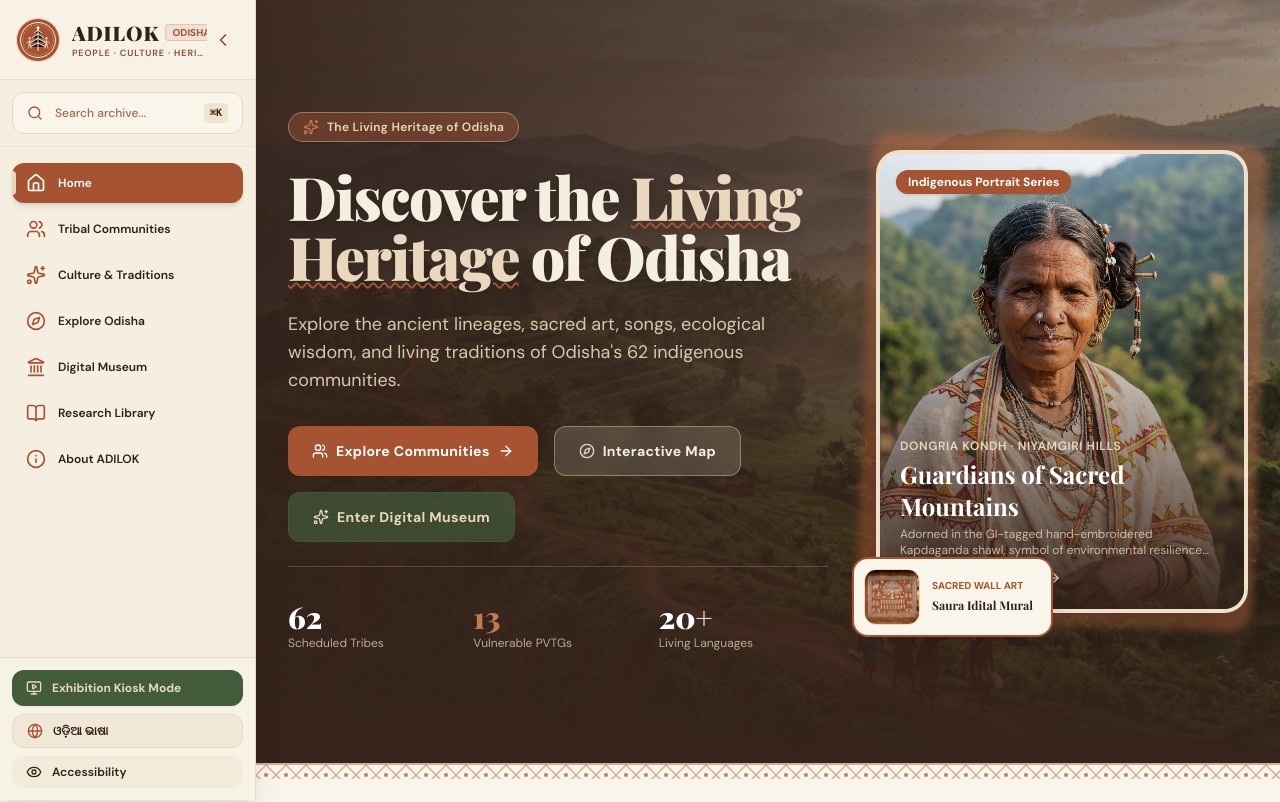
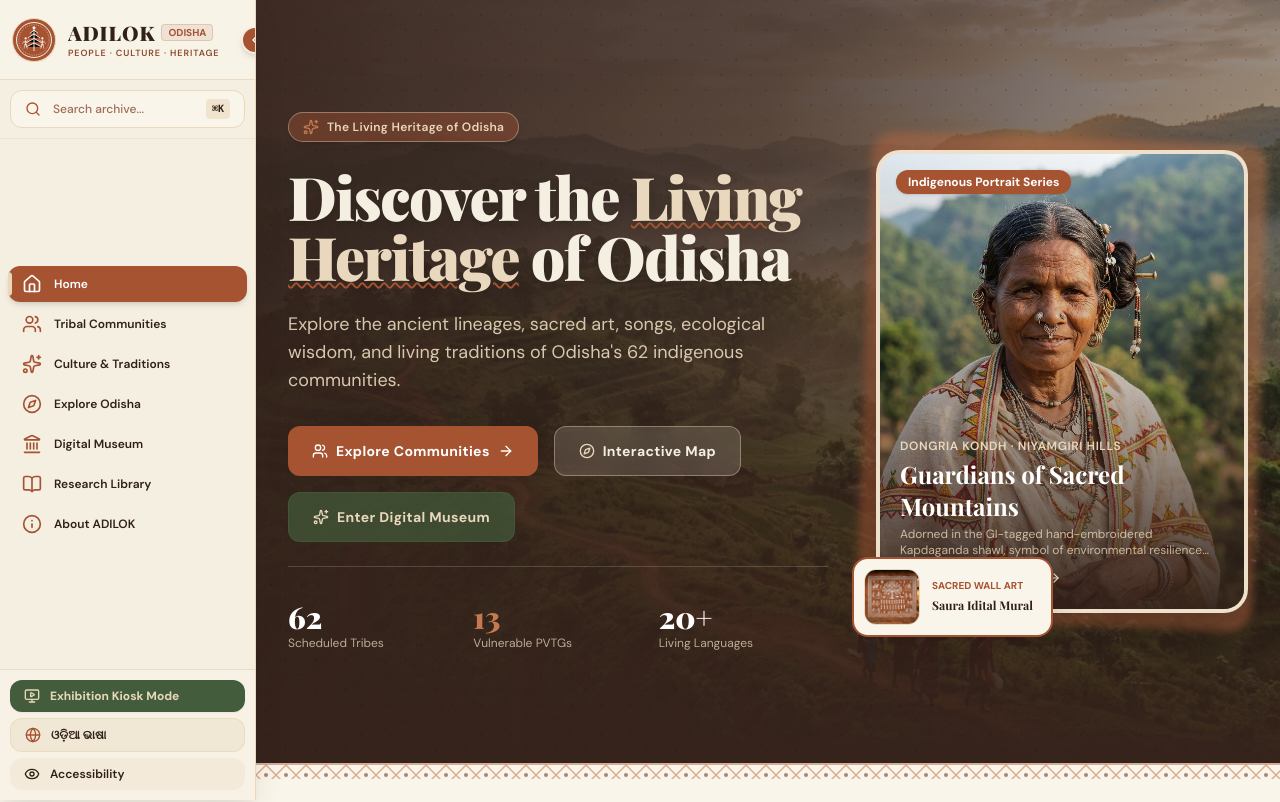
Before and after one commit to sanjeevsenapati/adilok, a React (Vite) app: page / in a window 1280 px wide. Shown: the top 802 px of the page. Built offline with nearby package versions, Linux system fonts and the light colour scheme; a web font is replaced by a local one.

Commit message:
fix: resolve collapsed sidebar logo clipping, icon alignment and disable scrolling

```diff
--- a/src/components/navigation/Sidebar.tsx
+++ b/src/components/navigation/Sidebar.tsx
@@ -69,6 +69,9 @@ export const Sidebar: React.FC<SidebarProps> = ({
     return false;
   };
 
+  // Determine whether to show collapsed view (only on desktop when collapsed and mobile drawer is not open)
+  const isMini = collapsed && !mobileOpen;
+
   return (
     <>
       {/* Mobile Backdrop Overlay */}
@@ -82,18 +85,36 @@ export const Sidebar: React.FC<SidebarProps> = ({
 
       {/* Sidebar Container */}
       <aside
-        className={`fixed top-0 bottom-0 left-0 z-50 flex flex-col bg-earth-ivory border-r border-earth-sand shadow-earth-lg transition-all duration-300 ease-in-out select-none ${
+        className={`fixed top-0 bottom-0 left-0 z-50 flex flex-col justify-between bg-earth-ivory border-r border-earth-sand shadow-earth-lg transition-all duration-300 ease-in-out select-none overflow-hidden h-screen ${
           // Desktop sizing: collapsed vs expanded
-          collapsed ? 'lg:w-20' : 'lg:w-64'
+          isMini ? 'lg:w-20' : 'lg:w-64'
         } ${
           // Mobile drawer slide-in
           mobileOpen ? 'translate-x-0 w-72' : '-translate-x-full lg:translate-x-0'
         }`}
       >
 
-        {/* Brand Header & Toggle */}
-        <div className="h-20 flex items-center justify-between px-4 border-b border-earth-sand/80 bg-earth-cream/60">
+        {/* Top Brand & Logo Area */}
+        <div className="relative h-20 flex-shrink-0 flex items-center border-b border-earth-sand/80 bg-earth-cream/70 px-3">
 
+          {isMini ? (
+            /* Perfectly Centered Logo on top when collapsed */
+            <Link
+              to="/"
+              className="w-full flex items-center justify-center group focus:outline-none"
+              title="ADILOK - The Living Heritage of Odisha"
+            >
+              <div className="w-12 h-12 rounded-full overflow-hidden flex-shrink-0 bg-earth-terracotta p-0.5 border-2 border-earth-sand shadow-sm group-hover:scale-105 transition-transform flex items-center justify-center">
+                <img
+                  src="/assets/brand/adilok-symbol.svg"
+                  alt="ADILOK Emblem"
+                  className="w-full h-full object-contain"
+                />
+              </div>
+            </Link>
+          ) : (
+            /* Full Expanded Brand Bar */
+            <div className="w-full flex items-center justify-between overflow-hidden">
               <Link
                 to="/"
                 className="flex items-center gap-3 overflow-hidden group focus:outline-none"
@@ -107,7 +128,6 @@ export const Sidebar: React.FC<SidebarProps> = ({
                   />
                 </div>
 
-            {(!collapsed || mobileOpen) && (
                 <div className="flex flex-col truncate">
                   <div className="flex items-center gap-1.5">
                     <span className="font-serif font-black text-xl tracking-wider text-earth-soil">
@@ -121,18 +141,7 @@ export const Sidebar: React.FC<SidebarProps> = ({
                     {t('tagline')}
                   </span>
                 </div>
-            )}
               </Link>
-
-          {/* Desktop Collapse / Expand Toggle Button */}
-          <button
-            onClick={() => setCollapsed(!collapsed)}
-            className="hidden lg:flex p-1.5 rounded-lg text-earth-mud hover:text-earth-terracotta hover:bg-earth-sand/50 transition-colors focus:outline-none"
-            title={collapsed ? 'Expand sidebar' : 'Collapse sidebar'}
-            aria-label={collapsed ? 'Expand sidebar' : 'Collapse sidebar'}
-          >
-            {collapsed ? <ChevronRight className="w-5 h-5" /> : <ChevronLeft className="w-5 h-5" />}
-          </button>
 
               {/* Mobile Close Button */}
               <button
@@ -142,20 +151,34 @@ export const Sidebar: React.FC<SidebarProps> = ({
               >
                 <X className="w-5 h-5" />
               </button>
+            </div>
+          )}
+
+          {/* Floating Edge Collapse / Expand Toggle Button on the Right Border */}
+          <button
+            onClick={() => setCollapsed(!collapsed)}
+            className="hidden lg:flex absolute -right-3.5 top-1/2 -translate-y-1/2 z-50 w-7 h-7 rounded-full bg-earth-terracotta text-white hover:bg-earth-soil border-2 border-earth-ivory shadow-md items-center justify-center transition-all hover:scale-110 focus:outline-none"
+            title={collapsed ? 'Expand Sidebar' : 'Collapse Sidebar'}
+            aria-label={collapsed ? 'Expand Sidebar' : 'Collapse Sidebar'}
+          >
+            {collapsed ? <ChevronRight className="w-4 h-4" /> : <ChevronLeft className="w-4 h-4" />}
+          </button>
 
         </div>
 
-        {/* Quick Search Button in Sidebar */}
-        <div className="p-3 border-b border-earth-sand/50">
+        {/* Quick Search Button */}
+        <div className="p-2.5 flex-shrink-0 border-b border-earth-sand/50">
           <button
             onClick={onOpenSearch}
-            className={`w-full flex items-center rounded-xl bg-earth-cream hover:bg-earth-sand/40 border border-earth-sand text-earth-mud hover:text-earth-soil transition-all group ${
-              collapsed && !mobileOpen ? 'justify-center p-2.5' : 'gap-3 px-3.5 py-2.5 text-xs'
+            className={`flex items-center rounded-xl bg-earth-cream hover:bg-earth-sand/40 border border-earth-sand text-earth-mud hover:text-earth-soil transition-all group ${
+              isMini
+                ? 'w-12 h-10 mx-auto justify-center'
+                : 'w-full gap-3 px-3.5 py-2 text-xs'
             }`}
             title="Search Cultural Archive (Ctrl + K)"
           >
             <Search className="w-4 h-4 text-earth-terracotta group-hover:scale-110 transition-transform flex-shrink-0" />
-            {(!collapsed || mobileOpen) && (
+            {!isMini && (
               <>
                 <span className="font-medium text-earth-mud/80 text-left flex-grow truncate">
                   {language === 'or' ? 'ଅନୁସନ୍ଧାନ କରନ୍ତୁ...' : 'Search archive...'}
@@ -168,8 +191,8 @@ export const Sidebar: React.FC<SidebarProps> = ({
           </button>
         </div>
 
-        {/* Navigation Links */}
-        <nav className="flex-grow overflow-y-auto px-3 py-4 space-y-1.5">
+        {/* Main Navigation Links (No scrolling, perfectly fits the screen) */}
+        <nav className="flex-1 overflow-hidden px-2 py-2 space-y-1 flex flex-col justify-center">
           {navLinks.map((link) => {
             const Icon = link.icon;
             const active = isActive(link.to);
@@ -179,28 +202,28 @@ export const Sidebar: React.FC<SidebarProps> = ({
                 key={link.to}
                 to={link.to}
                 className={`relative flex items-center rounded-xl transition-all group ${
-                  collapsed && !mobileOpen
-                    ? 'justify-center p-3'
-                    : 'gap-3 px-3.5 py-2.5 text-xs font-semibold'
+                  isMini
+                    ? 'w-12 h-11 mx-auto justify-center'
+                    : 'w-full gap-3 px-3.5 py-2 text-xs font-semibold'
                 } ${
                   active
                     ? 'bg-earth-terracotta text-white shadow-md'
-                    : 'text-earth-soil hover:text-earth-terracotta hover:bg-earth-sand/35'
+                    : 'text-earth-soil hover:text-earth-terracotta hover:bg-earth-sand/40'
                 }`}
-                title={collapsed && !mobileOpen ? link.label : undefined}
+                title={isMini ? link.label : undefined}
               >
                 {/* Active left indicator bar */}
                 {active && (
-                  <span className="absolute left-0 top-2 bottom-2 w-1 rounded-r-full bg-earth-sand" />
+                  <span className="absolute left-0 top-1.5 bottom-1.5 w-1 rounded-r-full bg-earth-sand" />
                 )}
 
                 <Icon
-                  className={`w-5 h-5 flex-shrink-0 transition-transform group-hover:scale-105 ${
+                  className={`w-5 h-5 flex-shrink-0 transition-transform group-hover:scale-110 ${
                     active ? 'text-white' : 'text-earth-terracotta'
                   }`}
                 />
 
-                {(!collapsed || mobileOpen) && (
+                {!isMini && (
                   <div className="flex flex-col truncate">
                     <span className="leading-tight truncate">{link.label}</span>
                     {language === 'or' && (
@@ -212,8 +235,8 @@ export const Sidebar: React.FC<SidebarProps> = ({
                 )}
 
                 {/* Collapsed Tooltip on hover */}
-                {collapsed && !mobileOpen && (
-                  <div className="absolute left-full ml-3 px-3 py-1.5 bg-earth-soil text-earth-ivory text-xs font-medium rounded-lg shadow-xl opacity-0 pointer-events-none group-hover:opacity-100 transition-opacity z-50 whitespace-nowrap">
+                {isMini && (
+                  <div className="absolute left-full ml-3.5 px-3 py-1.5 bg-earth-soil text-earth-ivory text-xs font-medium rounded-lg shadow-xl opacity-0 pointer-events-none group-hover:opacity-100 transition-opacity z-50 whitespace-nowrap">
                     {link.label}
                   </div>
                 )}
@@ -222,19 +245,21 @@ export const Sidebar: React.FC<SidebarProps> = ({
           })}
         </nav>
 
-        {/* Bottom Utility Controls */}
-        <div className="p-3 border-t border-earth-sand/80 bg-earth-cream/40 space-y-2">
+        {/* Bottom Utility Controls (Fixed, No Scrolling) */}
+        <div className="p-2.5 flex-shrink-0 border-t border-earth-sand/80 bg-earth-cream/50 space-y-1.5">
 
           {/* Exhibition Mode Link */}
           <Link
             to="/exhibition"
             className={`flex items-center rounded-xl bg-earth-forest text-earth-sand hover:bg-earth-forest/90 font-bold transition-all shadow-sm ${
-              collapsed && !mobileOpen ? 'justify-center p-2.5' : 'gap-2.5 px-3.5 py-2.5 text-xs'
+              isMini
+                ? 'w-12 h-10 mx-auto justify-center'
+                : 'w-full gap-2.5 px-3.5 py-2 text-xs'
             }`}
             title="Launch 4K Large Touchscreen Exhibition Mode"
           >
             <MonitorPlay className="w-4 h-4 text-earth-sand flex-shrink-0" />
-            {(!collapsed || mobileOpen) && (
+            {!isMini && (
               <span className="truncate">{t('navExhibition')}</span>
             )}
           </Link>
@@ -242,13 +267,15 @@ export const Sidebar: React.FC<SidebarProps> = ({
           {/* Language Switcher Button */}
           <button
             onClick={() => setLanguage(language === 'en' ? 'or' : 'en')}
-            className={`w-full flex items-center rounded-xl bg-earth-sand/40 hover:bg-earth-sand/70 text-earth-soil text-xs font-semibold transition-colors border border-earth-sand/80 ${
-              collapsed && !mobileOpen ? 'justify-center p-2.5' : 'gap-2.5 px-3.5 py-2'
+            className={`flex items-center rounded-xl bg-earth-sand/40 hover:bg-earth-sand/70 text-earth-soil text-xs font-semibold transition-colors border border-earth-sand/80 ${
+              isMini
+                ? 'w-12 h-10 mx-auto justify-center'
+                : 'w-full gap-2.5 px-3.5 py-2'
             }`}
             title="Switch Language (English / ଓଡ଼ିଆ)"
           >
             <Globe className="w-4 h-4 text-earth-terracotta flex-shrink-0" />
-            {(!collapsed || mobileOpen) && (
+            {!isMini && (
               <span className="truncate">
                 {language === 'en' ? 'ଓଡ଼ିଆ ଭାଷା' : 'English Mode'}
               </span>
@@ -259,15 +286,19 @@ export const Sidebar: React.FC<SidebarProps> = ({
           <div className="relative">
             <button
               onClick={() => setAccessibilityOpen(!accessibilityOpen)}
-              className={`w-full flex items-center rounded-xl text-xs font-semibold transition-colors ${
+              className={`flex items-center rounded-xl text-xs font-semibold transition-colors ${
                 accessibilityOpen
                   ? 'bg-earth-terracotta text-white'
                   : 'bg-earth-sand/30 hover:bg-earth-sand/60 text-earth-soil'
-              } ${collapsed && !mobileOpen ? 'justify-center p-2.5' : 'gap-2.5 px-3.5 py-2'}`}
+              } ${
+                isMini
+                  ? 'w-12 h-10 mx-auto justify-center'
+                  : 'w-full gap-2.5 px-3.5 py-2'
+              }`}
               title="Accessibility Tools"
             >
               <Eye className="w-4 h-4 flex-shrink-0" />
-              {(!collapsed || mobileOpen) && (
+              {!isMini && (
                 <span className="truncate">Accessibility</span>
               )}
             </button>
@@ -276,7 +307,7 @@ export const Sidebar: React.FC<SidebarProps> = ({
             {accessibilityOpen && (
               <div
                 className={`absolute bottom-full mb-2 w-64 bg-earth-ivory border border-earth-sand rounded-2xl shadow-earth-lg p-4 z-50 animate-in fade-in slide-in-from-bottom-2 ${
-                  collapsed && !mobileOpen ? 'left-full ml-2' : 'left-0'
+                  isMini ? 'left-full ml-3' : 'left-0'
                 }`}
               >
                 <div className="flex items-center justify-between pb-2 mb-3 border-b border-earth-sand">
```
Lines whose indentation alone changed are shown as unchanged.
